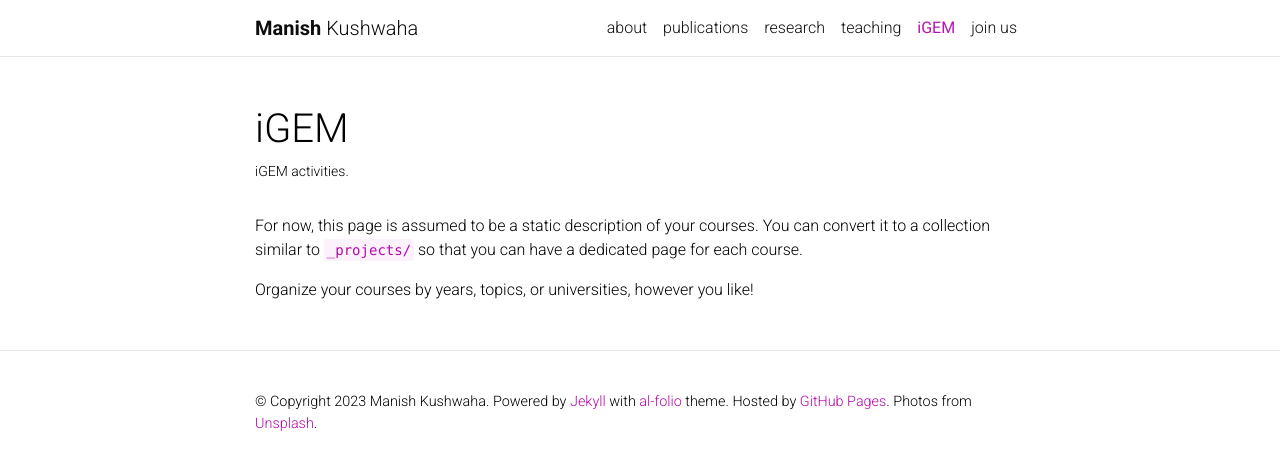
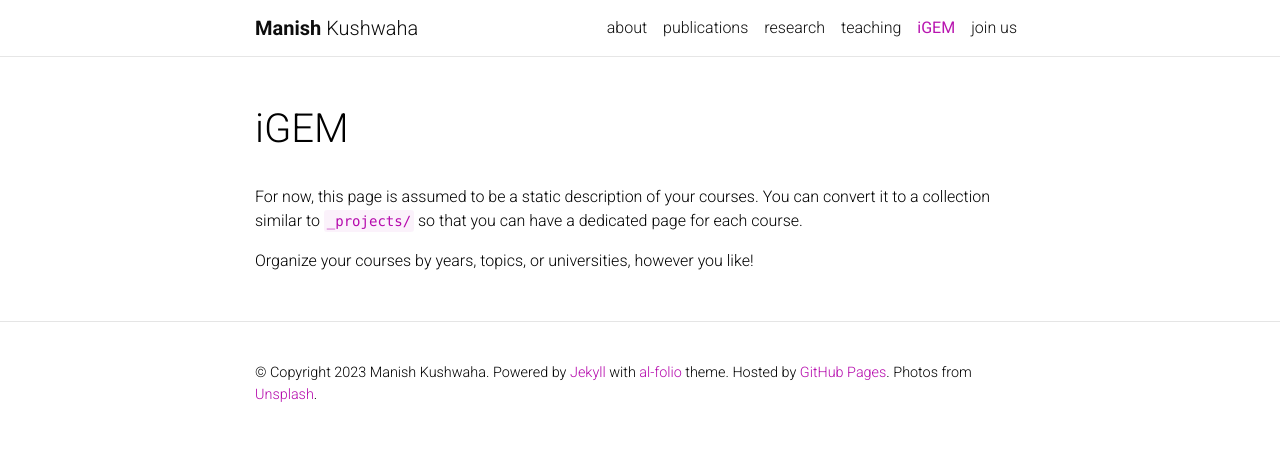
Before and after one commit to manishmicrobe/manishmicrobe.github.io, a Jekyll site: the page built from _pages/igem.md, in a window 1280 px wide. Shown: the top 470 px of the page. Built offline with Jekyll 4.4.1, drawn with Linux system fonts in a browser that asks for light colours; comment, search, counter and statistics services are not loaded; a style sheet for code colours, icons or effects is not loaded.

Commit message:
Update igem.md

```diff
--- a/_pages/igem.md
+++ b/_pages/igem.md
@@ -2,7 +2,7 @@
 layout: page
 permalink: /igem/
 title: iGEM
-description: iGEM activities.
+description: #iGEM activities.
 nav: true
 nav_order: 4
 ---
```
